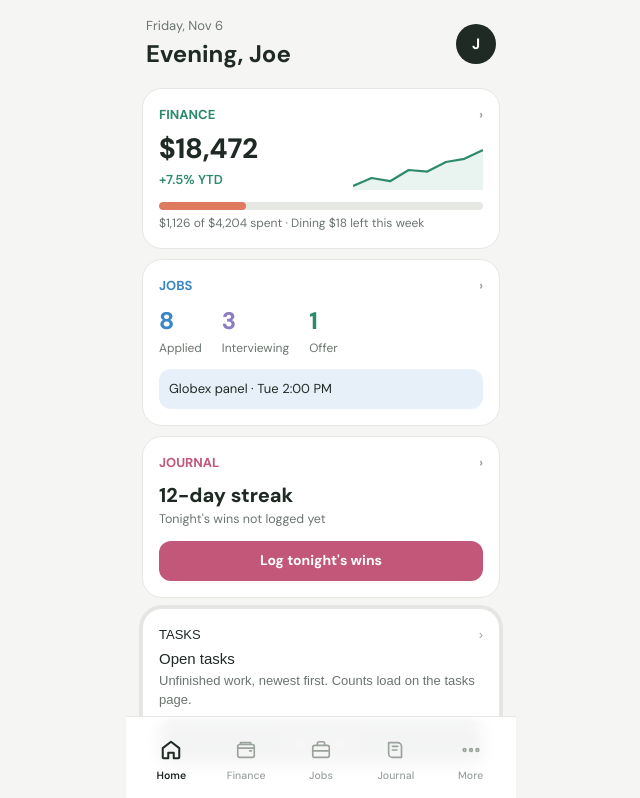
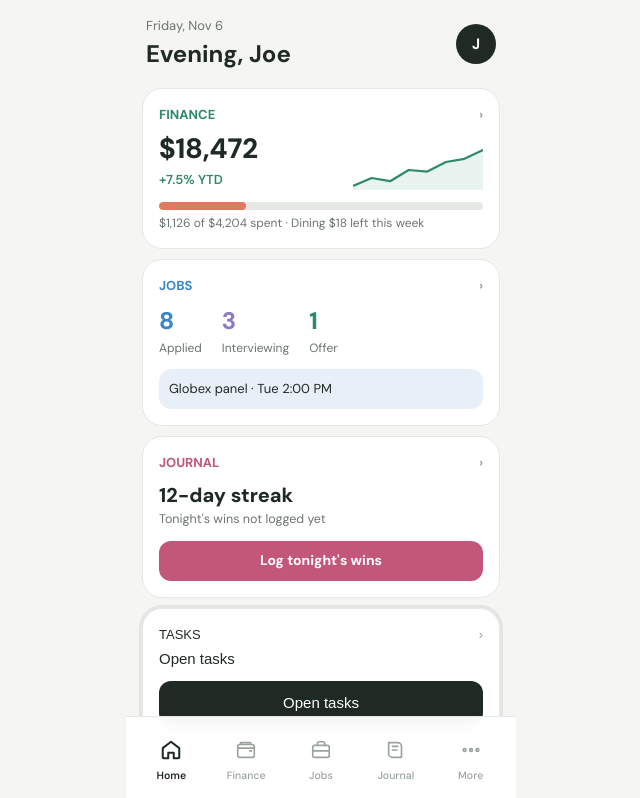
Before and after one commit to jchugcodes/joehub, a Next.js app in the folder web/: page / in a window 1280 px wide. Shown: the top 798 px of the page, without its empty margins (319-959 px from the left). Built offline with nearby package versions, Linux system fonts and the light colour scheme; a web font is replaced by a local one.

Commit message:
Drop the helper line under the Home tasks card.
Co-authored-by: Joe Hughes <jchugcodes@users.noreply.github.com>

```diff
--- a/web/app/page.tsx
+++ b/web/app/page.tsx
@@ -89,7 +89,6 @@ export default function HomePage() {
           <span aria-hidden className="text-inactive">›</span>
         </div>
         <p className="mt-1 text-body font-medium">Open tasks</p>
-        <p className="text-meta font-normal text-muted">Unfinished work, newest first. Counts load on the tasks page.</p>
         <span className="mt-2.5 flex min-h-11 items-center justify-center rounded-xl bg-ink text-body font-medium text-white">Open tasks</span>
       </Link>
 
```
